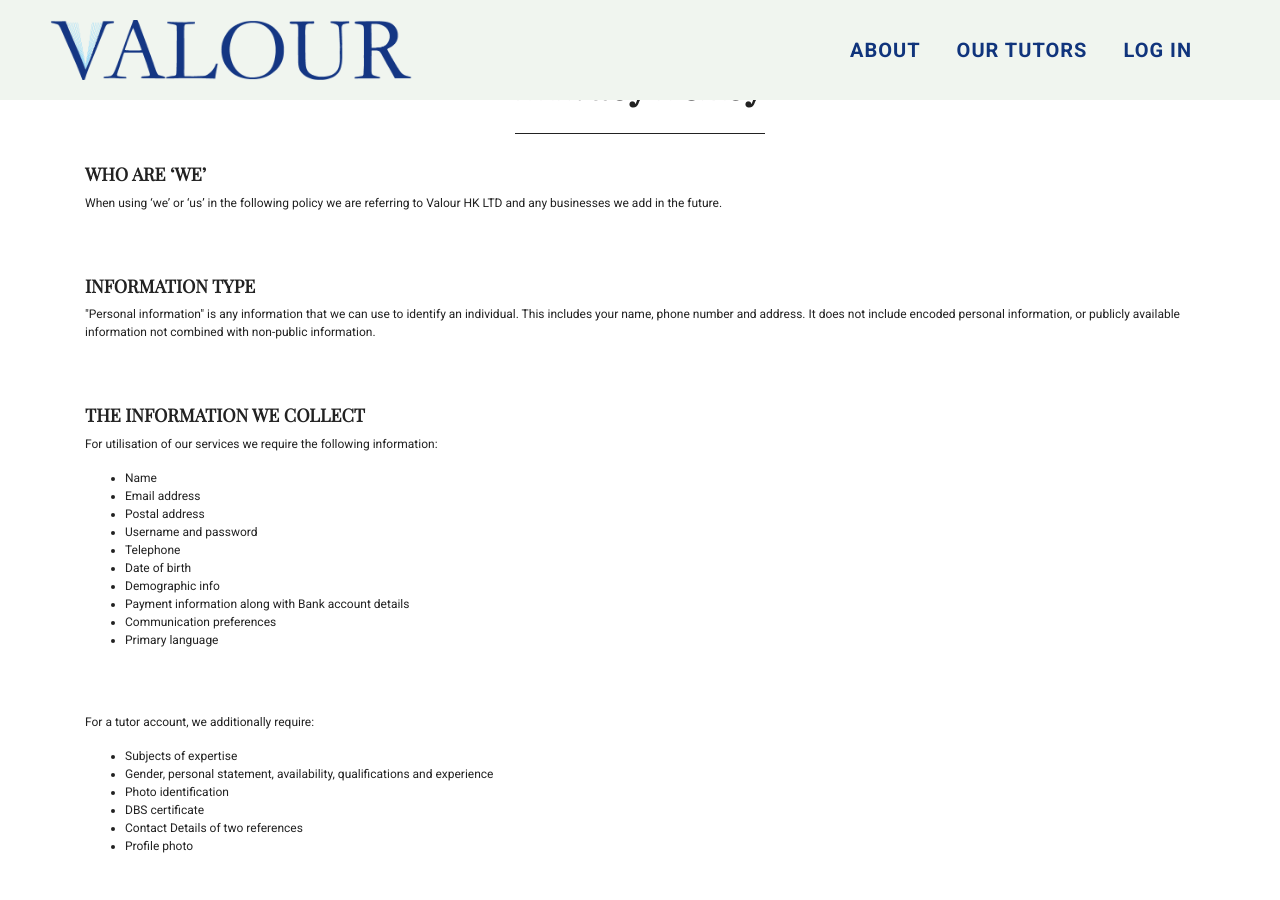
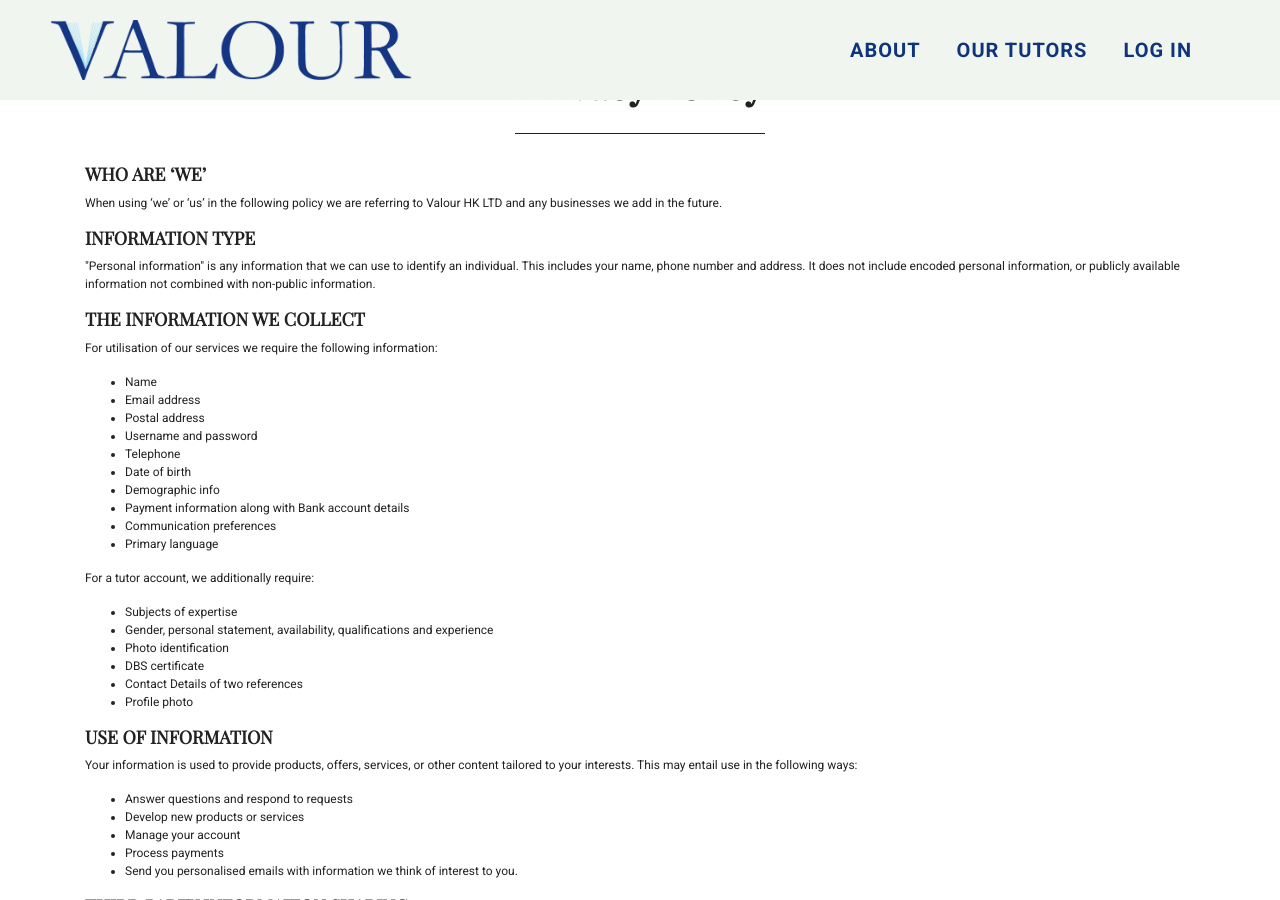
Before and after one commit to tutorcruncher-sites/valour-hk, a Jekyll site: the page built from privacy.html, in a window 1280 px wide and 900 px high. Built offline with Jekyll 4.4.1, drawn with Linux system fonts in a browser that asks for light colours.

Commit message:
Update privacy.html

```diff
--- a/privacy.html
+++ b/privacy.html
@@ -18,11 +18,11 @@ layout: privacy
     </div>
     <div>
       <h4>WHO ARE ‘WE’</span></strong></h4>
-<p>When using ‘we’ or ‘us’ in the following policy we are referring to Valour HK LTD and any businesses we add in the future.</span></p><br>
-  </br>
+<p>When using ‘we’ or ‘us’ in the following policy we are referring to Valour HK LTD and any businesses we add in the future.</span></p><p>
+  </p>
 <h4>INFORMATION TYPE</span></strong></h4>
-<p>"Personal information" is any information that we can use to identify an individual. This includes your name, phone number and address. It does not include encoded personal information, or publicly available information not combined with non-public information.</span></p><br>
-</br>
+<p>"Personal information" is any information that we can use to identify an individual. This includes your name, phone number and address. It does not include encoded personal information, or publicly available information not combined with non-public information.</span></p><p>
+</p>
 <h4>THE INFORMATION WE COLLECT</span></strong></h4>
 <p>For utilisation of our services we require the following information:</span></p>
 <ul>
@@ -36,8 +36,8 @@ layout: privacy
   <li class="data">Payment information along with Bank account details</li>
   <li class="data">Communication preferences</li>
   <li class="data">Primary language</li>
-</ul><br>
-</br>
+</ul><p>
+</p>
 <p>For a tutor account, we additionally require:</span></p>
 <ul>
   <li class="data">Subjects of expertise</li>
@@ -46,8 +46,8 @@ layout: privacy
   <li class="data">DBS certificate</li>
   <li class="data">Contact Details of two references</li>
   <li class="data">Profile photo</li>
-</ul><br>
-</br>
+</ul><p>
+</p>
 <h4>USE OF INFORMATION</span></strong></h4>
 <p>Your information is used to provide products, offers, services, or other content tailored to your interests. This may entail use in the following ways:</span></p>
 <ul>
@@ -58,35 +58,35 @@ layout: privacy
   <li class="data">Send you personalised emails with information we think of interest to you.</li>
 </ul>
 <p><span style="font-size:13px;">
-    <br>
+    <p>
   </span></p>
 <h4>THIRD PARTY INFORMATION SHARING</span></strong></h4>
 <p>Trust is pivotal to our business and as such no information is passed onto any third parties.</span></p>
 
-  <br>
+  <p>
 </p>
 <h4>WEBSITE</span></strong></h4>
 <p>The owners and moderators of this website ensure user privacy by taking the necessary steps to protect your privacy. This website additionally operates within all UK laws and requirements.&nbsp;</span></p>
-      <ul><br></br>
+      <ul><p></p>
   <li class="data">Cookies: Cookies are used to better your experience while visiting the website. Cookies are small text files placed on your device, used to track usage patterns and record preferences. Valour does not use cookies for personal information storage, but does to track usage of all visitors. If you wish to deny cookies on this website, please take necessary steps within your web browsers security settings to block all cookies.</li>
   <li class="data">Analytics: Google Analytics is integrated within our site to enable us to develop the site and content around your interests. If you wish to opt-out of analytics, please consult your web browser guidance on the process. No personal information is stored, saved or collected.</li>
   <li class="data">External Links: Whilst we ensure all external links are safe, please be cautious of utilising any external web links mentioned throughout this website. We cannot guarantee or verify the safety or content of any external links provided. You therefore use such links at your own risk. This website and its owners cannot be held liable for any damages or implications caused by visiting any external links mentioned.</li>
-</ul><br>
-</br>
+</ul><p>
+</p>
 <h4>RIGHT TO ACCESS AND DELETION</span></strong></h4>
 <p>You may access the personal information that we hold about you (as defined in the EU General Protection Data Regulation 2018) once we receive a written request. Similarly, you may request limitation to the processing of your data, or deletion of any data by written request.</span></p>
 <p>Before providing this information, we require proof of identity and sufficient information of your interactions with us.</span></p>
 <p>If any of your personal information we hold is inaccurate or out of date, you may ask us to correct it.</span></p>
-  <br>
+  <p>
 </p>
 <h4>COMPLAINTS</span></strong></h4>
 <p>If you believe we have violated applicable law in the collection, storage or processing of your data, please contact us as described below. If we failed to remedy such violation satisfactorily, you may lodge a complaint with a supervisory authority.</span></p>
-  <br>
+  <p>
 </p>
 <h4>TIMEFRAME OF INFORMATION STORAGE</span></strong></h4>
 <p>We retain your personal information. This ensures maximum quality of engagement for you. We will not store your information for longer than necessary.</span></p>
 <div id="_com_3" language="JavaScript">
-  <br>
+  <p>
 </div>
 </div>
     </div>
```
